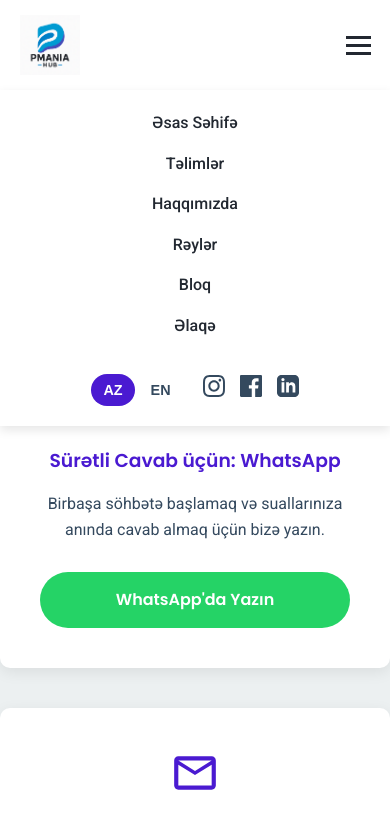
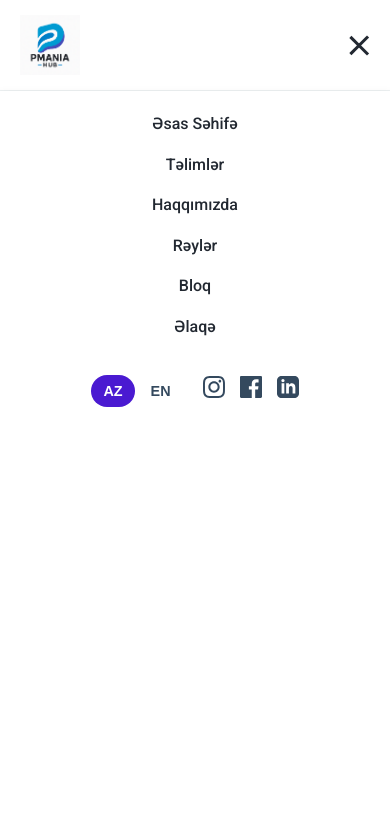
Before and after one commit to pmaniahub/pmaniahub.github.io, a plain HTML site: page elaqe.html in a window 390 px wide. Both pictures are taken after a click on the element 358 px from the left and 45 px from the top of the page. Shown: the top 822 px of the page. Drawn offline with Linux system fonts and the light colour scheme.

Commit message:
Update elaqe.html

```diff
--- a/elaqe.html
+++ b/elaqe.html
@@ -143,12 +143,21 @@
             display: none;
             cursor: pointer;
         }
-        .hamburger div {
+        .hamburger .bar {
             width: 25px;
             height: 3px;
             background-color: var(--primary-color);
             margin: 5px 0;
             transition: 0.4s;
+        }
+        .hamburger.active .bar:nth-child(1) {
+            transform: rotate(-45deg) translate(-5px, 6px);
+        }
+        .hamburger.active .bar:nth-child(2) {
+            opacity: 0;
+        }
+        .hamburger.active .bar:nth-child(3) {
+            transform: rotate(45deg) translate(-5px, -6px);
         }
 
         /* --- Contact Section --- */
@@ -354,11 +363,12 @@
                 flex-direction: column;
                 align-items: flex-start;
                 background-color: var(--white-color);
-                position: absolute;
-                top: 90px;
+                position: fixed;
+                top: 91px;
                 left: 0;
                 padding: 20px;
                 box-shadow: 0 4px 10px rgba(0,0,0,0.1);
+                height: calc(100vh - 91px);
             }
             .main-nav.active {
                 display: flex;
@@ -400,9 +410,9 @@
                 <img src="images/logo.png" alt="PMania Hub Logo">
             </a>
             <div class="hamburger" id="hamburger-menu">
-                <div></div>
-                <div></div>
-                <div></div>
+                <div class="bar"></div>
+                <div class="bar"></div>
+                <div class="bar"></div>
             </div>
             <nav class="main-nav" id="main-nav-links">
                 <ul>
@@ -588,6 +598,7 @@
             const hamburger = document.getElementById('hamburger-menu');
             const navLinks = document.getElementById('main-nav-links');
             hamburger.addEventListener('click', () => {
+                hamburger.classList.toggle('active');
                 navLinks.classList.toggle('active');
             });
 
@@ -635,6 +646,7 @@
 
             // Language switching function
             function switchLanguage(lang) {
+                localStorage.setItem('language', lang); // Save language choice
                 document.documentElement.lang = lang;
                 document.querySelectorAll('[data-lang-key]').forEach(el => {
                     const key = el.getAttribute('data-lang-key');
@@ -647,11 +659,11 @@
             }
 
             document.addEventListener('DOMContentLoaded', () => {
+                const savedLang = localStorage.getItem('language') || 'az';
+                switchLanguage(savedLang);
+
                 document.getElementById('lang-az').addEventListener('click', () => switchLanguage('az'));
                 document.getElementById('lang-en').addEventListener('click', () => switchLanguage('en'));
-
-                // Set default language
-                switchLanguage('az');
             });
         }
     </script>
```
